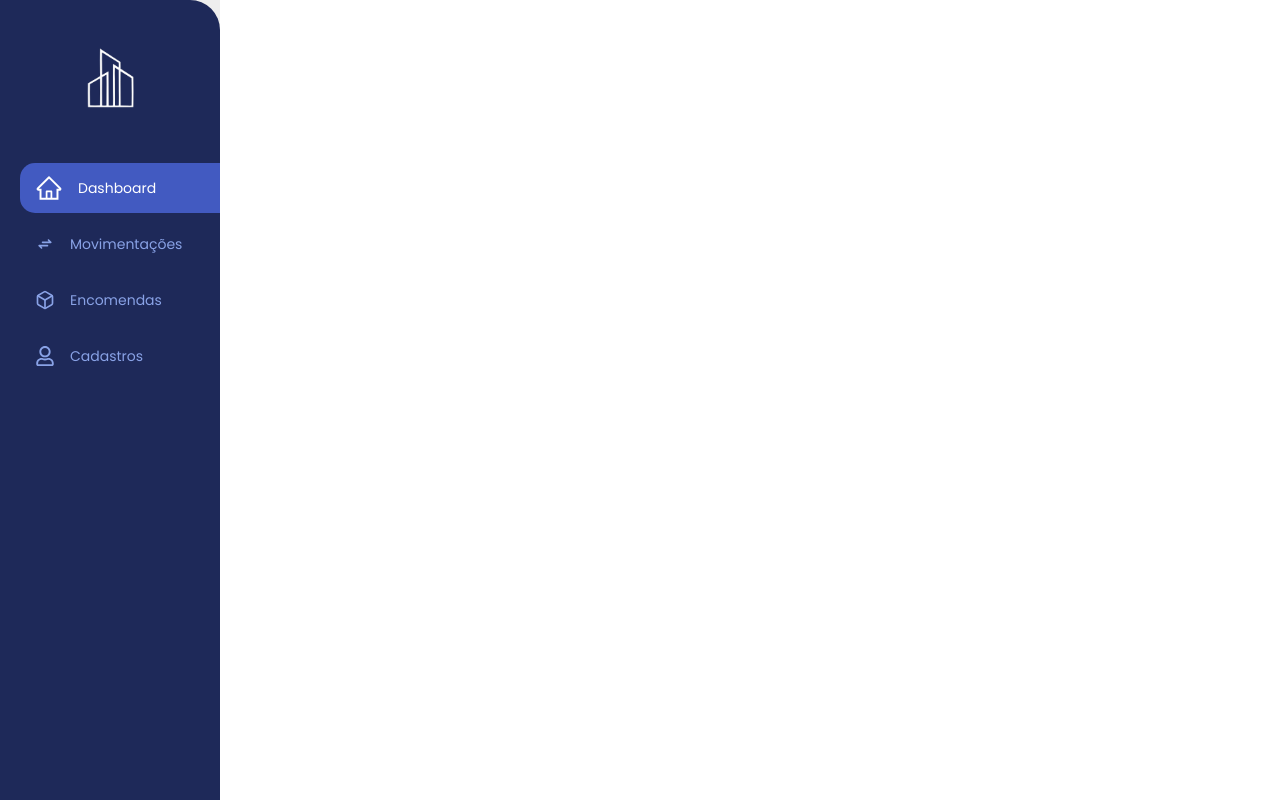
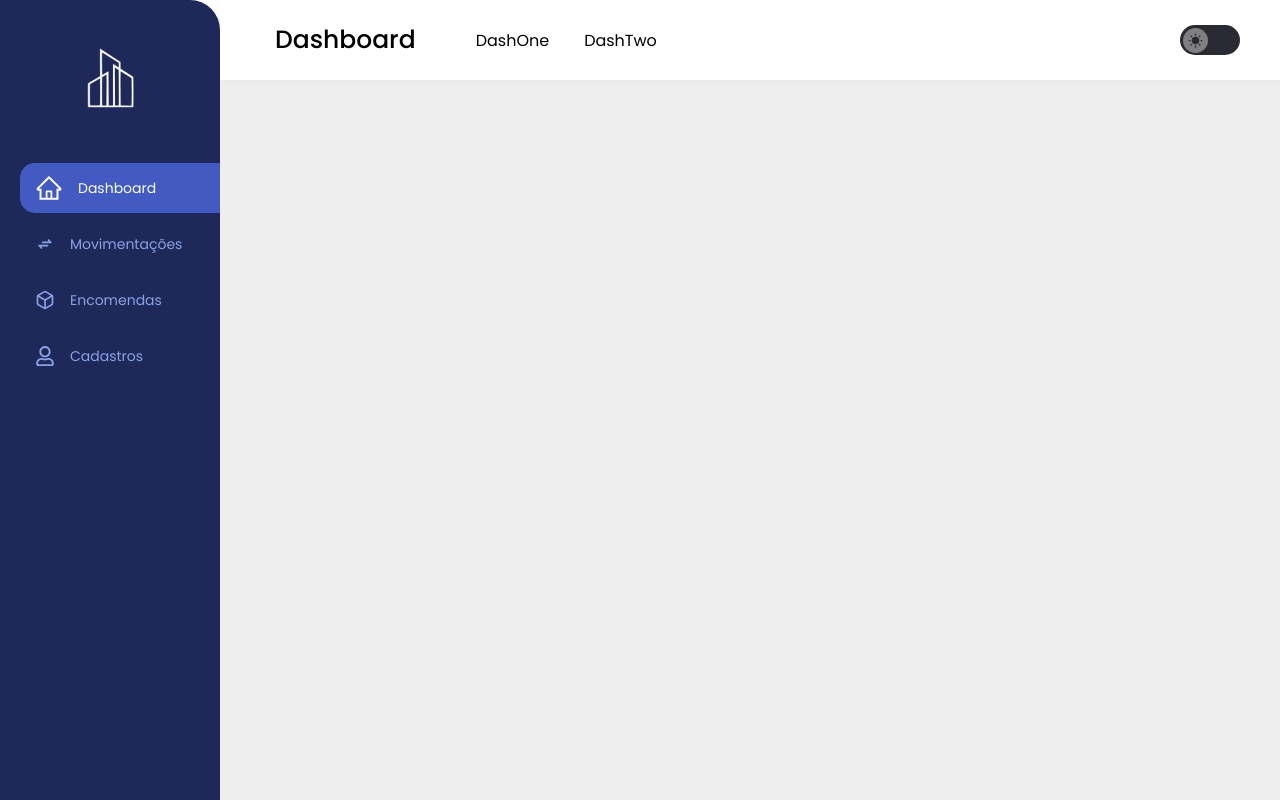
Before and after one commit to brunomart97/proffy-nlw2, a React (Create React App) app: page / in a window 1280 px wide. Built offline with nearby package versions, Linux system fonts and the light colour scheme.

Commit message:
Starting dark theme

```diff
--- /dev/null
+++ b/src/components/Header/index.jsx
@@ -0,0 +1,34 @@
+import "./styles.scss";
+
+import { RiSunFill } from 'react-icons/ri';
+import { FaMoon } from 'react-icons/fa';
+
+export default function Header({ changeTheme, darkTheme }) {
+  return (
+    <header className={`header ${darkTheme && "dark"}`}>
+      <div className="leftSide">
+        <div className="title">
+          <h1 className={darkTheme && "dark"}>Dashboard</h1>
+        </div>
+
+        <div className="menu">
+          <nav>
+            <a href="">DashOne</a>
+            <a href="">DashTwo</a>
+          </nav>
+        </div>
+      </div>
+
+      <div className="rightSide">
+        <button
+          className={`darkLightBtn ${darkTheme && "dark"}`}
+          onClick={changeTheme}
+        >
+          <div className="innerButton">
+            {darkTheme ? <FaMoon /> : <RiSunFill />}
+          </div>
+        </button>
+      </div>
+    </header>
+  );
+}
--- /dev/null
+++ b/src/components/Header/styles.scss
@@ -0,0 +1,98 @@
+.header {
+  grid-area: Header;
+  width: 100%;
+  display: flex;
+  justify-content: space-between;
+  align-items: center;
+  padding: 20px 40px;
+  background-color: var(--whiteFirst);
+  box-shadow: 0px 0px 14px -2px rgba(0, 0, 0, 0.05);
+
+  &.dark {
+    background-color: var(--blackThird);
+  }
+
+  .leftSide {
+    display: flex;
+    justify-content: flex-start;
+    align-items: center;
+
+    .title {
+      h1 {
+        padding: 5px 15px;
+        margin-right: 30px;
+        font-size: 25px;
+        font-weight: 500;
+        color: #000;
+
+        &.dark {
+          color: #fff;
+        }
+      }
+    }
+
+    .menu {
+      nav {
+        a {
+          padding: 5px 15px;
+          margin-right: 5px;
+        }
+      }
+    }
+  }
+
+
+  .rightSide {
+    display: flex;
+    justify-content: space-between;
+    align-items: center;
+
+    .darkLightBtn {
+      width: 60px;
+      height: 30px;
+      padding: 3px;
+      display: flex;
+      justify-content: start;
+      align-items: center;
+      border: none;
+      cursor: pointer;
+      border-radius: 20px;
+      background-color: #2a2a34;
+      transition: .3s;
+
+      .innerButton {
+        width: 25px;
+        height: 25px;
+        display: flex;
+        justify-content: center;
+        align-items: center;
+        border-radius: 50%;
+        background-color: gray;
+        transition: .3s;
+
+        svg {
+          width: 15px;
+          height: 15px;
+          color: #2a2a34;
+        }
+      }
+
+
+      &.dark {
+        justify-content: flex-end;
+        background-color: #fff;
+
+        svg {
+          color: #fff;
+        }
+      }
+    }
+
+    svg {
+      width: 20px;
+      height: 20px;
+      color: #7c828a;
+      cursor: pointer;
+    }
+  }
+}
--- a/src/components/Layout/index.jsx
+++ b/src/components/Layout/index.jsx
@@ -3,6 +3,7 @@ import { useState } from "react";
 import "./styles.scss";
 
 import Sidebar from '../Sidebar';
+import Header from '../Header';
 
 export default function Layout() {
   const [darkTheme, setDarkTheme] = useState(false);
@@ -12,8 +13,15 @@ export default function Layout() {
   };
 
   return (
-    <div className="layout">
-      <Sidebar />
+    <div className={`layout ${darkTheme && "dark"}`}>
+      <Sidebar
+        darkTheme={darkTheme}
+      />
+
+      <Header
+        changeTheme={changeTheme}
+        darkTheme={darkTheme}
+      />
     </div>
   );
 }
--- a/src/components/Layout/styles.scss
+++ b/src/components/Layout/styles.scss
@@ -5,10 +5,15 @@
 .layout {
   display: grid;
   grid-template-columns: 220px auto;
-  grid-template-rows: 90px auto;
+  grid-template-rows: 80px auto;
   grid-template-areas:
     'Sidebar Header'
     'Sidebar Content';
   height: 100vh;
   font-family: 'Poppins', sans-serif;
+  background-color: var(--whiteSecond);
+
+  &.dark {
+    background-color: var(--blackSecond);
+  }
 }
--- a/src/components/Sidebar/index.jsx
+++ b/src/components/Sidebar/index.jsx
@@ -11,11 +11,6 @@ import { FiBox } from 'react-icons/fi';
 
 export default function Sidebar({ darkTheme }) {
   const [selectedButton, setSelectedButton] = useState('dashboard');
-  console.log(selectedButton);
-
-  // function changeSelectedButton() {
-  //   setSelectedButton(!selectedButton);
-  // };
 
   return (
     <div className={`backSidebar ${darkTheme && "dark"}`}>
--- a/src/components/Sidebar/styles.scss
+++ b/src/components/Sidebar/styles.scss
@@ -2,10 +2,10 @@
   grid-area: Sidebar;
   width: 100%;
   height: 100vh;
-  background-color: var(--whiteSecond);
+  background-color: var(--whiteFirst);
 
   &.dark {
-    background-color: #20232c;
+    background-color: var(--blackThird);
   }
 
   .sidebar {
@@ -19,7 +19,7 @@
     background-color: var(--blueFirst);
 
     &.dark {
-      background-color: #1b1b23;
+      background-color: var(--blackFirst);
     }
 
     .top {
--- a/src/styles/global.scss
+++ b/src/styles/global.scss
@@ -17,6 +17,7 @@ a {
 }
 
 :root {
+  //Light Colors
   --blackMain: #000;
   --whiteFirst: #fff;
   --whiteSecond: #EEEEEE;
@@ -24,4 +25,9 @@ a {
   --blueSecond: #425AC1;
   --blueThird: #89A2E6;
   --redFirst: #da063b;
+
+  //Dark Colors
+  --blackFirst: #1B1B23;
+  --blackSecond: #201F25;
+  --blackThird: #2A2A34;
 }
```
